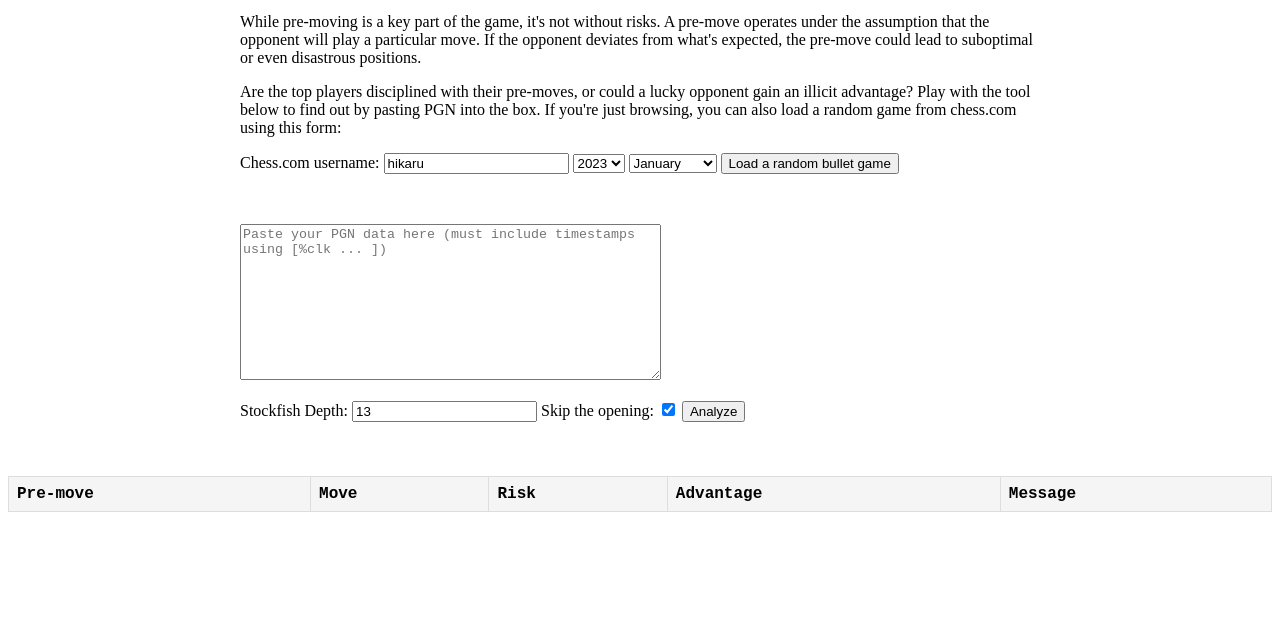
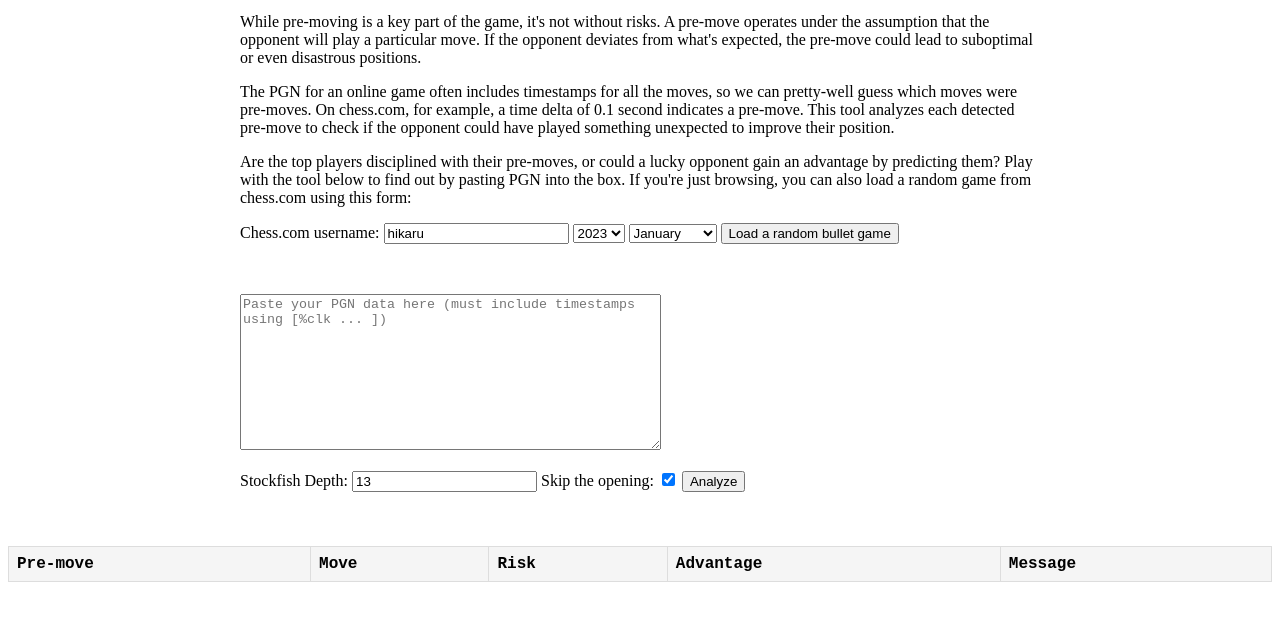
Before and after one commit to jwiltshiregordon/dirty-chess, a plain HTML site: page index.html in a window 1280 px wide. Shown: the part 137-758 px from the top of the page. Drawn offline with Linux system fonts and the light colour scheme; no server answers.

Commit message:
Better description of the tool

```diff
--- a/index.html
+++ b/index.html
@@ -51,10 +51,18 @@
     </p>
 
     <p>
+      The PGN for an online game often includes timestamps for all the moves, so
+      we can pretty-well guess which moves were pre-moves. On chess.com, for
+      example, a time delta of 0.1 second indicates a pre-move. This tool
+      analyzes each detected pre-move to check if the opponent could have played
+      something unexpected to improve their position.
+    </p>
+
+    <p>
       Are the top players disciplined with their pre-moves, or could a lucky
-      opponent gain an illicit advantage? Play with the tool below to find out
-      by pasting PGN into the box. If you're just browsing, you can also load a
-      random game from chess.com using this form:
+      opponent gain an advantage by predicting them? Play with the tool below to
+      find out by pasting PGN into the box. If you're just browsing, you can
+      also load a random game from chess.com using this form:
     </p>
 
     <p>
--- a/js/util.js
+++ b/js/util.js
@@ -118,6 +118,7 @@ async function loadRandomGame() {
   const year = document.getElementById("yearSelect").value;
   const month = document.getElementById("monthSelect").value;
   const pgnInput = document.getElementById("pgnInput");
+  pgnInput.value = "Loading a random game";
 
   try {
     const response = await fetch(
@@ -136,7 +137,7 @@ async function loadRandomGame() {
 
     pgnInput.value = randomGame
       ? randomGame.pgn
-      : "No bullet games found for the selected month and year.";
+      : "No bullet games found for the selected user, month, and year.";
   } catch (error) {
     console.error("Error fetching games:", error);
     pgnInput.value = "Error fetching games. Please try again later.";
```
Also changed, not shown: 1 other file.
